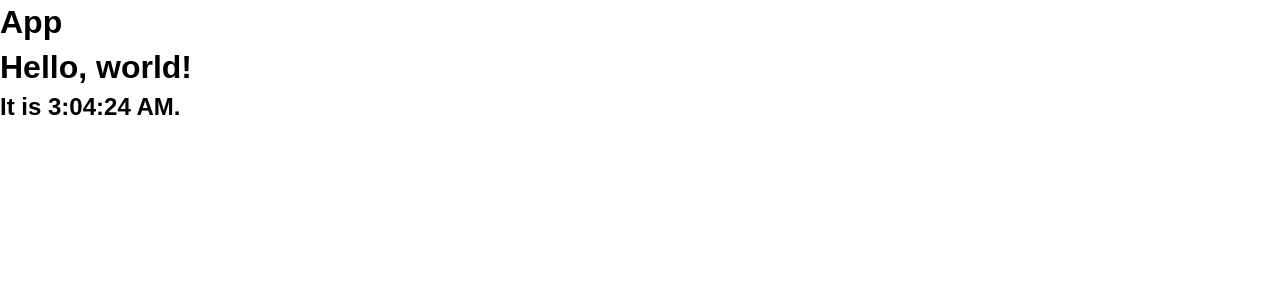
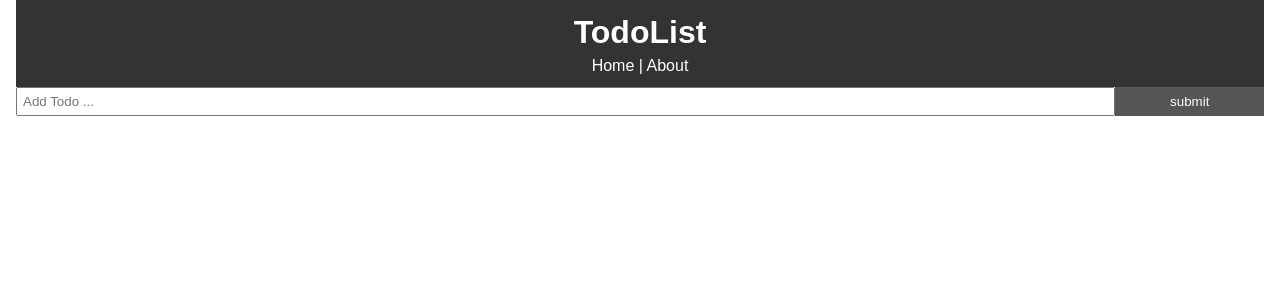
Before and after one commit to Bhik95/crossdit-group40, a React (Create React App) app in the folder crossdit-group40-app/: page / in a window 1280 px wide. Shown: the top 300 px of the page. Built offline with nearby package versions, Linux system fonts and the light colour scheme; no server answers.

Commit message:
Express tutorial setup

```diff
--- a/crossdit-group40-app/package.json
+++ b/crossdit-group40-app/package.json
@@ -6,10 +6,13 @@
     "@testing-library/jest-dom": "^5.11.5",
     "@testing-library/react": "^11.1.0",
     "@testing-library/user-event": "^12.1.10",
+    "axios": "^0.21.0",
     "firebase": "^8.0.0",
     "react": "^17.0.1",
     "react-dom": "^17.0.1",
+    "react-router-dom": "^5.2.0",
     "react-scripts": "4.0.0",
+    "uuid": "^8.3.1",
     "web-vitals": "^0.2.4"
   },
   "scripts": {
--- a/crossdit-group40-app/src/App.css
+++ b/crossdit-group40-app/src/App.css
@@ -14,6 +14,23 @@ a {
   text-decoration: none;
 }
 
+.container{
+  padding: 0 1rem;
+}
+
+.btn {
+  display: inline-block;
+  border: none;
+  background: #555;
+  color: #fff;
+  padding: 7px 20px;
+  cursor: pointer;
+}
+
+.btn:hover{
+  background: #666;
+}
+
 @media (prefers-reduced-motion: no-preference) {
   .App-logo {
     animation: App-logo-spin infinite 20s linear;
--- a/crossdit-group40-app/src/App.js
+++ b/crossdit-group40-app/src/App.js
@@ -1,46 +1,66 @@
 import React from 'react';
+import {BrowserRouter as Router, Route} from 'react-router-dom';
 import './App.css';
+import Todos from './components/Todos'
+import Header from './components/layout/Header'
+import AddTodo from './components/AddTodo';
+import About from './components/pages/About';
+import { v4 as uuidv4 } from 'uuid';
+import axios from 'axios';
 
-class Clock extends React.Component {
-  constructor(props) {
-    super(props);
-    this.state = {date: new Date()};
+class App extends React.Component {
+  state = {
+    todos: []
   }
 
   componentDidMount(){
-    this.timerID = setInterval(
-      () => this.tick(),
-      1000
-    );
+    axios.get('https://jsonplaceholder.typicode.com/todos?_limit=10')
+      .then(res => this.setState({todos: res.data}))
   }
 
-  componentWillUnmount(){
-    clearInterval(this.timerID);
+  // Toggle completion
+  markComplete = (id) => {
+    this.setState({todos: this.state.todos.map(todo => {
+      if(todo.id === id){
+        todo.completed = !todo.completed;
+      }
+      return todo;
+    })})
+  }
+
+  delTodo = (id) => {
+    axios.delete(`https://jsonplaceholder.typicode.com/todos/${id}`)
+      .then(res => this.setState({todos: [...this.state.todos.filter(todo => todo.id !== id)]}))
+
+  }
+
+  addTodo = (title) => {
+    axios.post('https://jsonplaceholder.typicode.com/todos', {
+      title,
+      completed: false
+    })
+      .then(res => this.setState({ todos: [...this.state.todos, res.data]}))
   }
 
   render() {
     return (
-      <div>
-        <h1>Hello, world!</h1>
-        <h2>It is {this.state.date.toLocaleTimeString()}.</h2>
-      </div>
+      <Router>
+        <div className="App">
+          <div className="container">
+            <Header/>
+            <Route exact path="/" render={props => (
+              <React.Fragment>
+                <AddTodo addTodo={this.addTodo}/>
+                <Todos todos={this.state.todos} markComplete={this.markComplete} delTodo={this.delTodo}/>
+              </React.Fragment>
+            )}/>
+            <Route path="/about" component={About}/>
+          </div>
+        </div>
+      </Router>
+
     );
-  }
-
-  tick(){
-    this.setState({
-      date: new Date()
-    });
   }
 }
 
-function App() {
-  return (
-    <div className="App">
-      <h1>App</h1>
-      <Clock></Clock>
-    </div>
-  );
-}
-
 export default App;
--- /dev/null
+++ b/crossdit-group40-app/src/components/AddTodo.js
@@ -0,0 +1,38 @@
+import React, { Component } from 'react'
+import PropTypes from 'prop-types'
+
+export class AddTodo extends Component {
+    state = {
+        title: ''
+    }
+
+    onChange = (e) => this.setState({[e.target.name]: e.target.value});
+
+    onSubmit = (e) => {
+        e.preventDefault();
+        this.props.addTodo(this.state.title);
+        this.setState({title: ''});
+    }
+
+    render() {
+        return (
+            <form style={{display: 'flex'}} onSubmit={this.onSubmit}>
+                <input
+                  type="text"
+                  name="title"
+                  placeholder="Add Todo ..."
+                  style={{flex: '10', padding: '5px'}}
+                  value={this.state.title}
+                  onChange={this.onChange}/>
+                <input type="submit" value="submit" className="btn" style={{flex: '1'}}/>
+            </form>
+        )
+    }
+}
+
+AddTodo.propTypes = {
+    addTodo: PropTypes.func.isRequired
+}
+
+
+export default AddTodo
--- /dev/null
+++ b/crossdit-group40-app/src/components/TodoItem.js
@@ -0,0 +1,44 @@
+import React, { Component } from 'react'
+import PropTypes from 'prop-types';
+
+export class TodoItem extends Component {
+    getStyle = () => {
+        return {
+            background: '#f4f4f4',
+            padding: '10px',
+            borderBottom: '1px #ccc dotted',
+            textDecoration: this.props.todo.completed ? 'line-through' : 'none'
+        }
+    }
+
+    render() {
+        const {id, title} = this.props.todo;
+        return (
+            <div style={ this.getStyle()}>
+                <p>
+                    <input type="checkbox" onChange={this.props.markComplete.bind(this, id)}/>
+                    {title}
+                    <button onClick={this.props.delTodo.bind(this, id)} style={btnStyle}>x</button>
+                </p>
+            </div>
+        )
+    }
+}
+
+TodoItem.propTypes = {
+    todos: PropTypes.array.isRequired,
+    markComplete: PropTypes.func.isRequired,
+    delTodo: PropTypes.func.isRequired
+}
+
+const btnStyle = {
+    background: '#ff0000',
+    color: '#fff',
+    border: 'none',
+    padding: '5px 10px',
+    borderRadius: '20%',
+    cursor: 'pointer',
+    float: 'right'
+}
+
+export default TodoItem
--- /dev/null
+++ b/crossdit-group40-app/src/components/Todos.js
@@ -0,0 +1,19 @@
+import React, {Component} from 'react'
+import TodoItem from './TodoItem'
+import PropTypes from 'prop-types';
+
+class Todos extends Component{
+    render(){
+        return this.props.todos.map((todo) => (
+        <TodoItem key={todo.id} todo={todo} markComplete={this.props.markComplete} delTodo={this.props.delTodo}/>
+        ));
+    }
+}
+
+Todos.propTypes = {
+    todos: PropTypes.array.isRequired,
+    markComplete: PropTypes.func.isRequired,
+    delTodo: PropTypes.func.isRequired
+}
+
+export default Todos;
--- /dev/null
+++ b/crossdit-group40-app/src/components/layout/Header.js
@@ -0,0 +1,24 @@
+import React, { Component } from 'react'
+import {Link} from 'react-router-dom';
+
+function Header(){
+    return (
+        <header style={headerStyle}>
+            <h1>TodoList</h1>
+            <Link to="/" style={linkStyle}>Home</Link> | <Link to="/about" style={linkStyle}>About</Link>
+        </header>
+    )
+}
+
+const headerStyle = {
+    background: '#333',
+    color: '#fff',
+    textAlign: 'center',
+    padding: '10px'
+}
+
+const linkStyle = {
+    color: '#fff'
+};
+
+export default Header
--- /dev/null
+++ b/crossdit-group40-app/src/components/pages/About.js
@@ -0,0 +1,12 @@
+import React from 'react'
+
+function About() {
+    return (
+        <React.Fragment>
+            <h1>About</h1>
+            <p>This is the TodoList app v1.0.0. It is part of the React crash course</p>
+        </React.Fragment>
+    )
+}
+
+export default About;
```
Also changed, not shown: crossdit-group40-app/src/components/Clock.js (added, +36 -0 lines), 15 other files (tests, documents, lock files or other folders).
